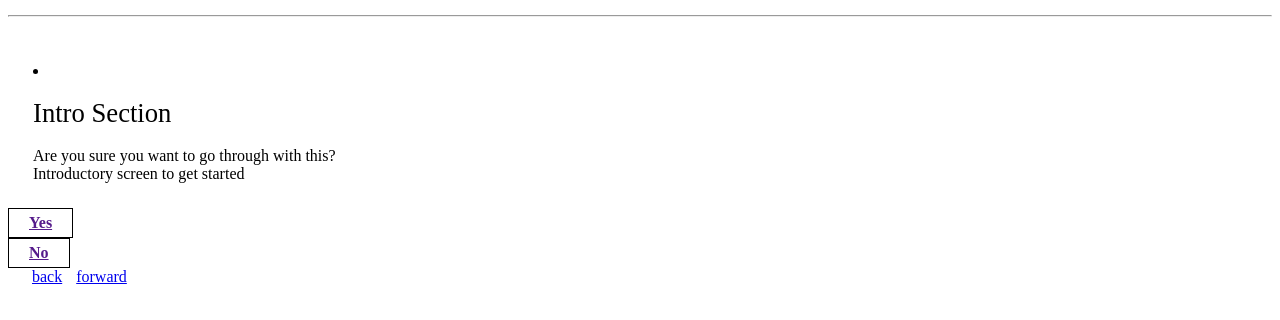
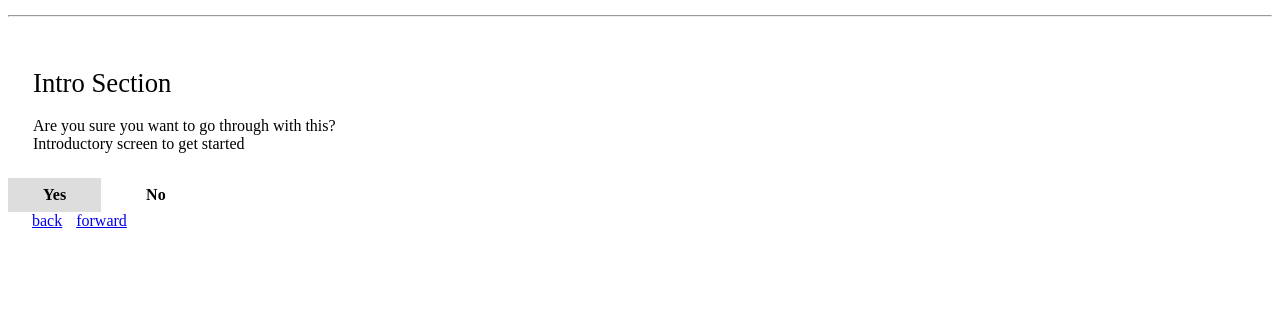
Before and after one commit to alexiscott/wizard, a plain HTML site: page index.html in a window 1280 px wide. Both pictures are taken after a click on the link "Yes". Drawn offline with Linux system fonts and the light colour scheme.

Commit message:
Removing initialize on render functions.

```diff
--- a/app.js
+++ b/app.js
@@ -3,4 +3,4 @@ var namespace = namespace || {};
 // Make view from first model in collection.
 namespace.views.wizard = new namespace.views.Wizard({ model : namespace.collections.screens.first() });
 
-$(".wizard__content-block").append(namespace.views.wizard.render().el);
+$(".wizard__content-block").html(namespace.views.wizard.render().el);
--- a/index.html
+++ b/index.html
@@ -8,14 +8,7 @@
     .active {
     font-weight: bold;
     }
-    .current-step-container, .button {
-    margin-bottom: 20px;
-    }
-    a.button {
-    display: inline-block;
-    padding: 5px 20px;
-    border: 1px solid black;
-    }
+
     .wizard__content-block {
     display: inline-block;
     border: 0 solid black;
@@ -56,8 +49,12 @@
   font-weight: bold;
   display: inline-block;
   margin: 0 10px 0 0;
+}
 
+.wizard__button.active {
+  background: #DDDDDD;
 }
+
 .wizard__button {
     @include border-radius(20px);
     padding: 8px 35px 8px 35px;
@@ -117,24 +114,24 @@
 
 
   <div id="wizard" class="wizard">
+
     <div class="wizard__header">
-      <div class="wizard__header--intro">
+      <div class="wizard__header--intro"></div>
     </div>
-    </div>
+
      <hr class="wizard__header-line" />
      <span class="burger"></span>
-    <div class="step-wrapper">
-      <div id="step-data">
-        <h2 id="step-title"></h2>
-      </div>
+
+
      <div class="wizard__content-block"></div>
+
      <div class="wizard__buttons"></div>
+
     <div class="wizard__nav">
       <a href="#" class="wizard__arrow-up">back</a>
       <a href="#" class="wizard__arrow-down--filled">forward</a>
     </div>
-    </div> <!-- Close current step container -->
-    <div id="progress-indicator"></div>
+
   </div> <!-- Close #wizard -->
 
 
--- a/views.js
+++ b/views.js
@@ -13,7 +13,7 @@ _.templateSettings = {
 
 namespace.views.Wizard = Backbone.View.extend({
 
-  tagName: 'li',
+  tagName: 'div',
 
   selected: false,
 
@@ -24,14 +24,13 @@ namespace.views.Wizard = Backbone.View.extend({
   },
 
   initialize: function(){
-    this.render();
     new namespace.views.Nav();
   },
   screenTemplate: _.template('<h1 id="section-title" class="wizard__question">{{sectionTitle}}</h1>{{ title }} <br /> <div class="wizard__tip">{{ description}}</div>'),
   render: function(){
-     console.log("THIS", this);
     this.$el.html(this.screenTemplate(this.model.toJSON()));
     var buttonsView = new namespace.views.ButtonsView({ model: this.model });
+    buttonsView.render();
     return this;
   }
 });
@@ -43,19 +42,14 @@ namespace.views.Wizard = Backbone.View.extend({
 namespace.views.ButtonsView = Backbone.View.extend({
   el: ".wizard__buttons",
 
-  initialize: function() {
-    this.render();
-  },
-
   buttonsTemplate: _.template('<a href="{{id}}" class="">{{title}}</a>'),
 
   render: function() {
     var buttons = this.model.get("buttons");
     var that = this;
-       that.$el.html("");
      _.each(buttons, function(b) {
-       var view =  new namespace.views.ButtonView({button: b});
-       that.$el.append(view.render().el);
+       var buttonView =  new namespace.views.ButtonView({button: b});
+       that.$el.append(buttonView.render().el);
     });
     return this;
   }
@@ -66,31 +60,31 @@ namespace.views.ButtonsView = Backbone.View.extend({
 ////////////
 
 namespace.views.ButtonView = Backbone.View.extend({
-  tagName: "div",
 
-  className: "buttons",
+  tagName: "a",
+
+  className: "wizard__button",
+
   initialize: function(options) {
     this.options = options || {};
     this.button = this.options.button;
   },
 
   events: {
-    "click .wizard__button": "markSelected"
+    "click": "markSelected"
   },
 
   markSelected: function() {
-  //  console.log("Mark selected", this);
-    // Set  controller:
     namespace.views.wizard.selected = true;
-    namespace.views.wizard.nextSlide = this.button.buttonLinkTo;
-    //console.log("THIS", this.nextSlide);
+    this.$el.addClass("active");
+    console.log("Selected");
     event.preventDefault();
 },
 
-  buttonTemplate: _.template('<a href="{{id}}" class="wizard__button button">{{title}}</a>'),
-
   render: function() {
-    this.$el.html(this.buttonTemplate({title: this.button.buttonTitle, id: this.button.id}));
+    console.log("b", "hit");
+    this.$el.text(this.button.buttonTitle);
+    this.$el.attr("href", this.button.id);
     return this;
   }
 });
@@ -115,6 +109,7 @@ namespace.views.Nav = Backbone.View.extend({
   },
 
   render: function(slideId) {
+    console.log("rebuild");
 //    this.$el.html("NAV");
     //console.log("FIND", namespace.collections.screens.find({id: 4}));
 
```
Lines whose indentation alone changed are shown as unchanged.
